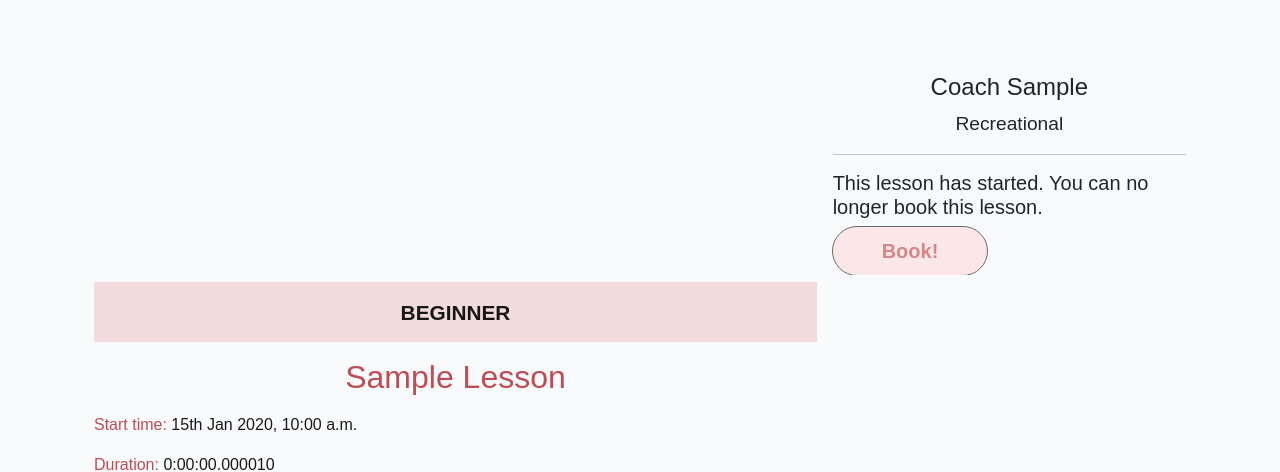
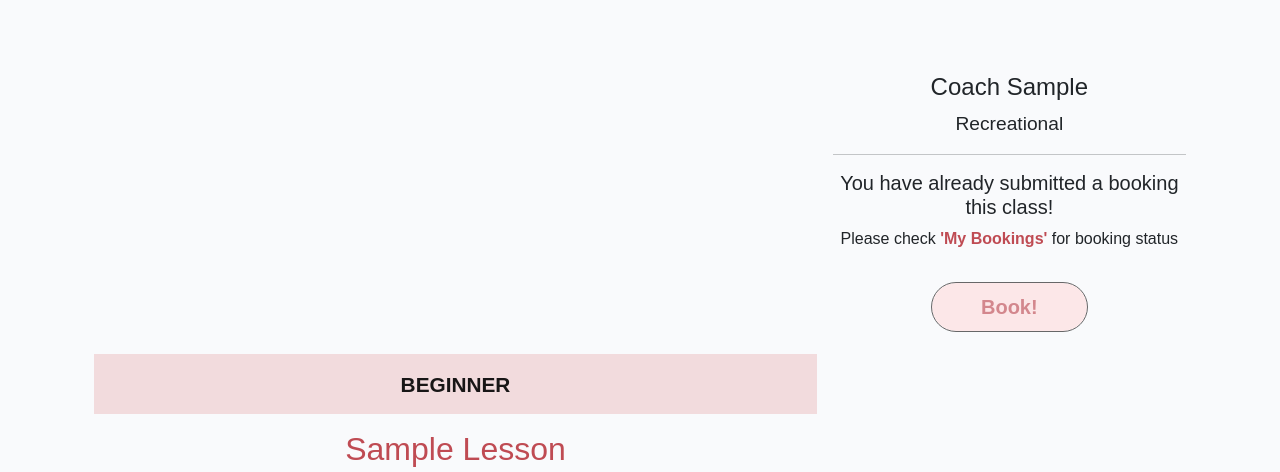
Before and after one commit to yamesjamess/p4-roller-criu, a Django app: a page that uses templates/lesson_detail.html in a window 1280 px wide. Shown: the part 81-553 px from the top of the page. Run offline with Django 3.2, Linux system fonts and the light colour scheme; a user stored in the database is signed in; tables that the repository leaves empty hold one stand-in row (values such as "Sample post"); some libraries are stand-ins or nearby versions; some web fonts are replaced.

Commit message:
Correct a bug with the filter type in the booking logic

```diff
--- a/templates/lesson_detail.html
+++ b/templates/lesson_detail.html
@@ -31,9 +31,10 @@
                 </div>
                 <hr>
                 {% if user.is_authenticated %}
-                    {% now "jS M Y, H:i a" as current_time %}
-                    {% if lesson.lesson_start|date:"jS M Y, H:i a" < current_time %}
+                    {% now "M. d, Y, g a" as current_time %}
+                    {% if lesson.lesson_start < current_time %}
                         <h5>This lesson has started. You can no longer book this lesson.</h5>
+                        {{ lesson.lesson_start }}
                         <button type="submit" class="btn btn-lg booking-button rounded-pill px-5" disabled>Book!</button>
                     {% else %}
                         {% if not has_booking %}
```
